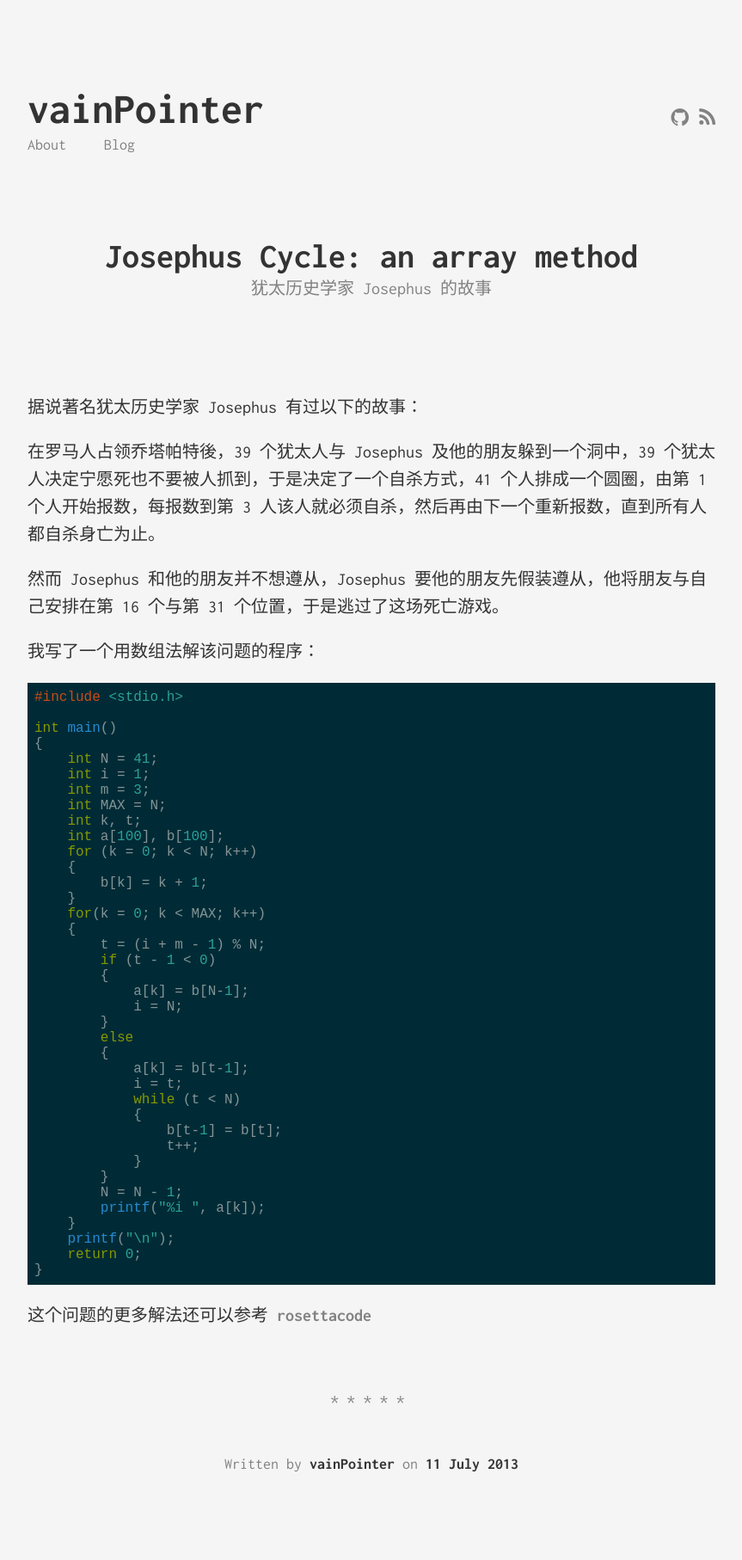
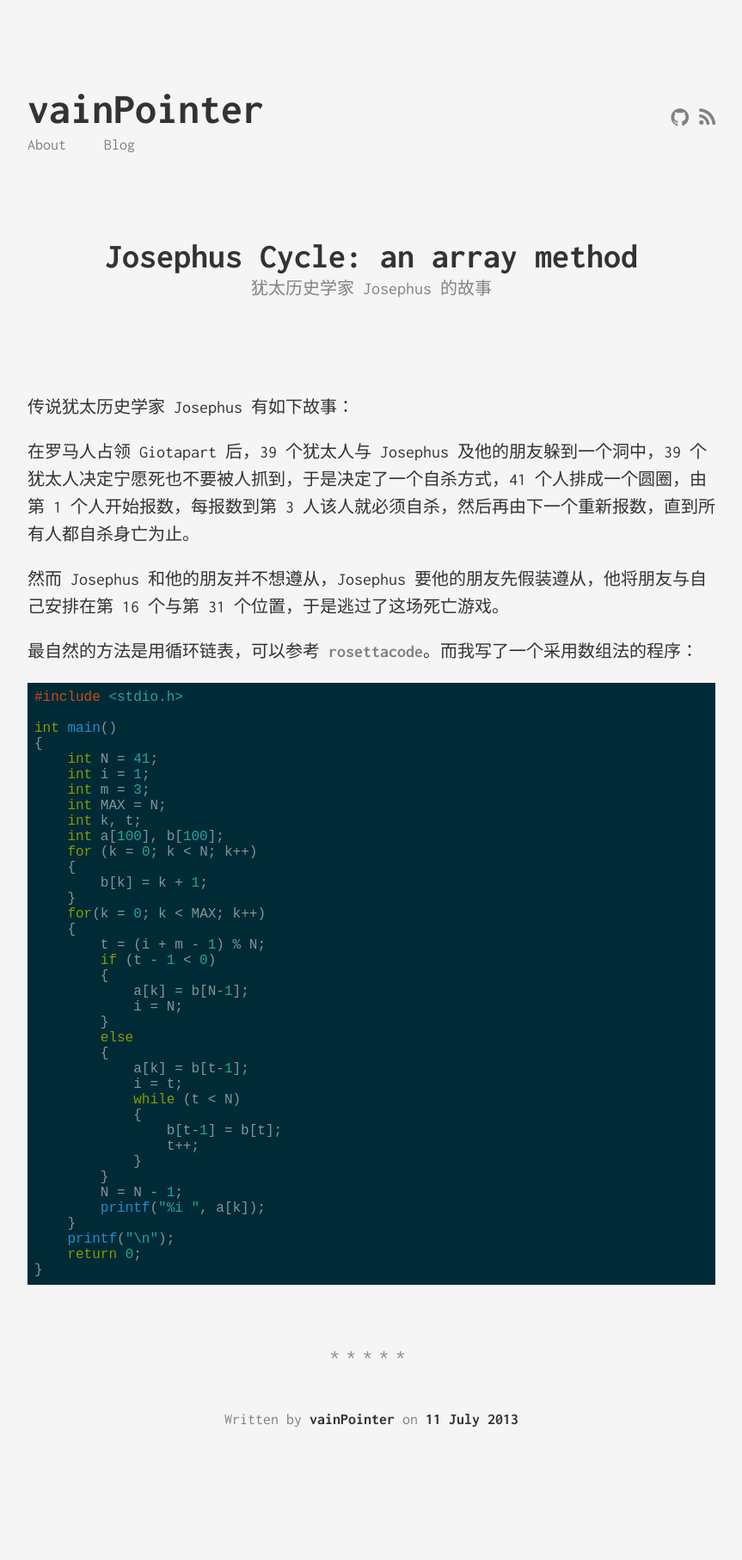
Before and after one commit to vainPointer/vainPointer.github.io, a Jekyll site: the page built from _posts/2013-07-11-josephus-cycle-an-array-method.markdown, in a window 1280 px wide. Shown: the whole page at 86% size, without its empty margins (208-1071 px from the left). Built offline with Jekyll 4.4.1, drawn with Linux system fonts in a browser that asks for light colours; after the commit the page ends 1762 px from its top, so only the background shows below that.

Commit message:
Josephus Cycle: an array method

````diff
--- a/_posts/2013-07-11-josephus-cycle-an-array-method.markdown
+++ b/_posts/2013-07-11-josephus-cycle-an-array-method.markdown
@@ -6,13 +6,13 @@ date:   2013-07-11 15:12:32 +0800
 categories: [geek]
 ---
 
-据说著名犹太历史学家 Josephus 有过以下的故事：
+传说犹太历史学家 Josephus 有如下故事：
 
-在罗马人占领乔塔帕特後，39 个犹太人与 Josephus 及他的朋友躲到一个洞中，39 个犹太人决定宁愿死也不要被人抓到，于是决定了一个自杀方式，41 个人排成一个圆圈，由第 1 个人开始报数，每报数到第 3 人该人就必须自杀，然后再由下一个重新报数，直到所有人都自杀身亡为止。
+在罗马人占领 Giotapart 后，39 个犹太人与 Josephus 及他的朋友躲到一个洞中，39 个犹太人决定宁愿死也不要被人抓到，于是决定了一个自杀方式，41 个人排成一个圆圈，由第 1 个人开始报数，每报数到第 3 人该人就必须自杀，然后再由下一个重新报数，直到所有人都自杀身亡为止。
 
 然而 Josephus 和他的朋友并不想遵从，Josephus 要他的朋友先假装遵从，他将朋友与自己安排在第 16 个与第 31 个位置，于是逃过了这场死亡游戏。
 
-我写了一个用数组法解该问题的程序：
+最自然的方法是用循环链表，可以参考 [rosettacode](http://rosettacode.org/wiki/Josephus_problem)。而我写了一个采用数组法的程序：
 
 ```c
 #include <stdio.h>
@@ -54,5 +54,3 @@ int main()
     return 0;
 }
 ```
-
-这个问题的更多解法还可以参考 [rosettacode](http://rosettacode.org/wiki/Josephus_problem)
````
